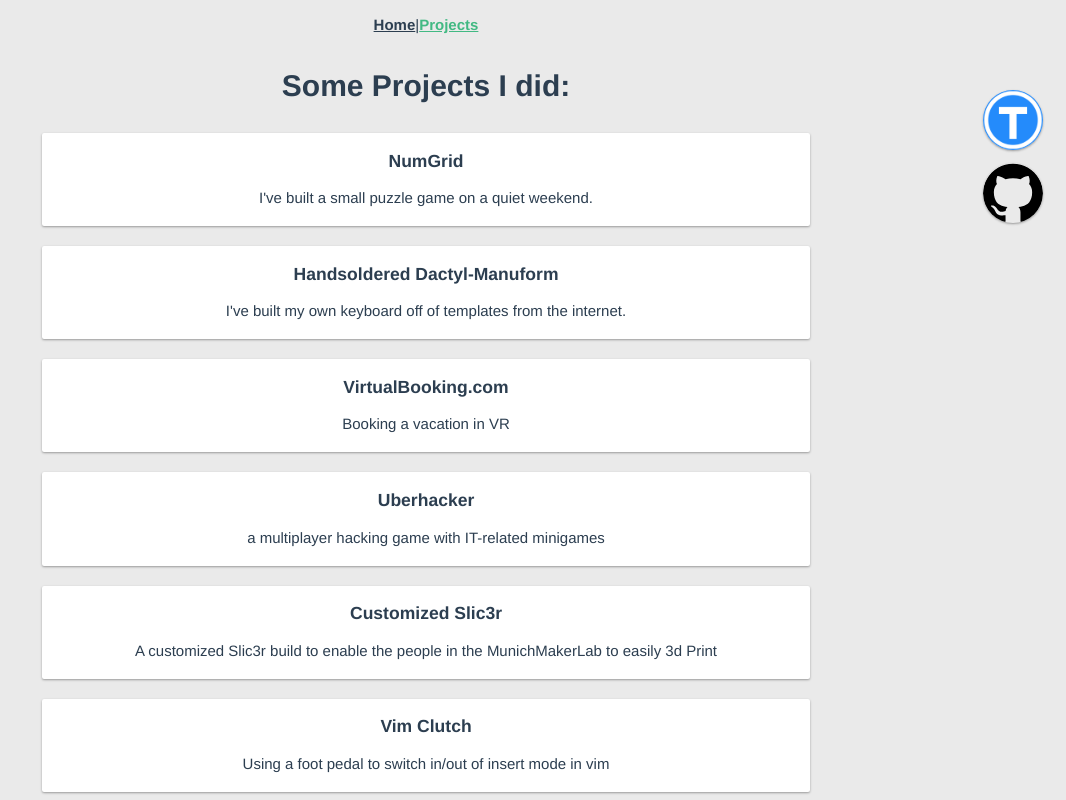
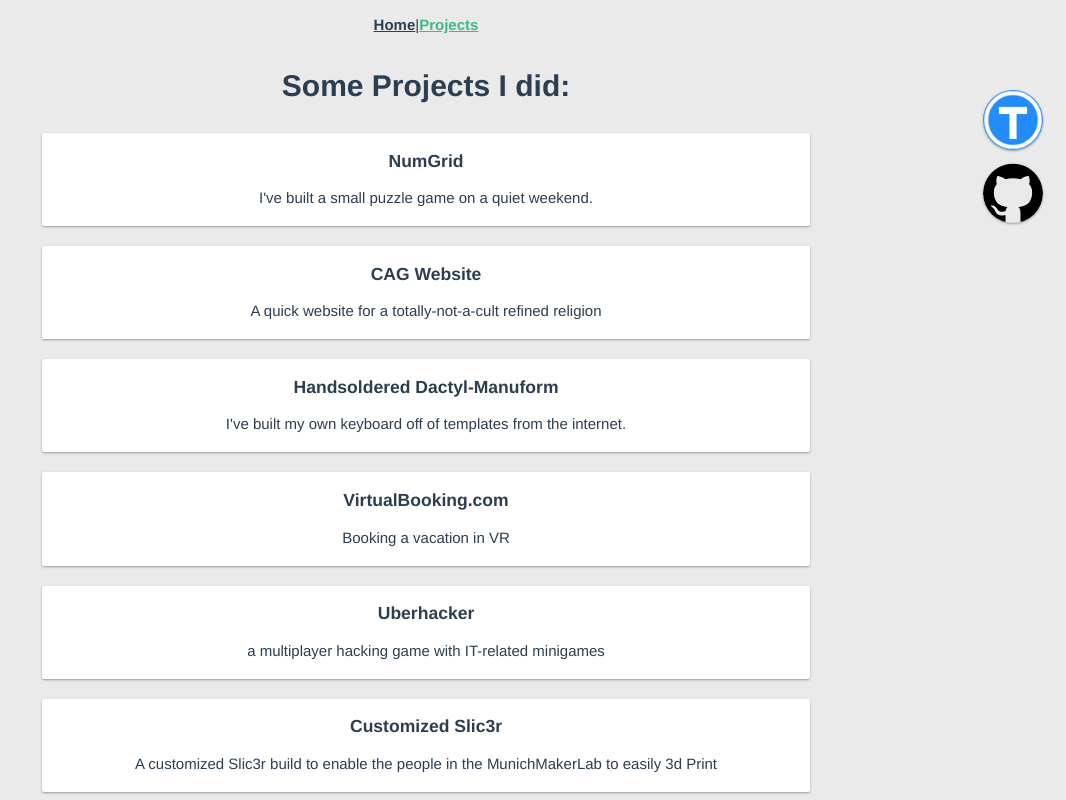
Before and after one commit to Simmarith/homepage, a Vue app: page /Projects in a window 1280 px wide. Shown: the top 800 px of the page, without its empty margins (214-1280 px from the left). Built offline with nearby package versions, Linux system fonts and the light colour scheme.

Commit message:
project added

```diff
--- a/src/views/Projects.vue
+++ b/src/views/Projects.vue
@@ -5,6 +5,11 @@
       title="NumGrid"
       link="https://simmarith.itch.io/numgrid"
       desc="I've built a small puzzle game on a quiet weekend."
+    />
+    <Project
+      title="CAG Website"
+      link="https://cag-gang.com"
+      desc="A quick website for a totally-not-a-cult refined religion"
     />
     <Project
       title="Handsoldered Dactyl-Manuform"
```
